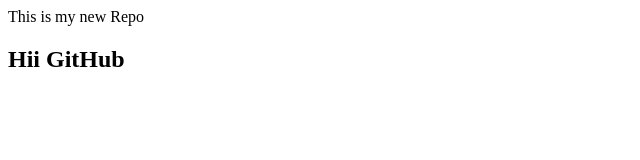
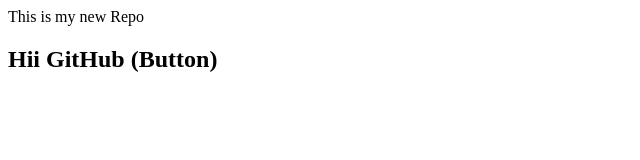
Before and after one commit to Karthik-Reddy-Geedipally/localrepo, a plain HTML site: page index.html in a window 1280 px wide. Shown: the whole page, without its empty margins (0-640 px from the left). Drawn offline with Linux system fonts and the light colour scheme.

```diff
--- a/index.html
+++ b/index.html
@@ -1,2 +1,2 @@
 <p>This is my new Repo</p>
-<h2>Hii GitHub</h2>
+<h2>Hii GitHub (Button)</h2>
```
